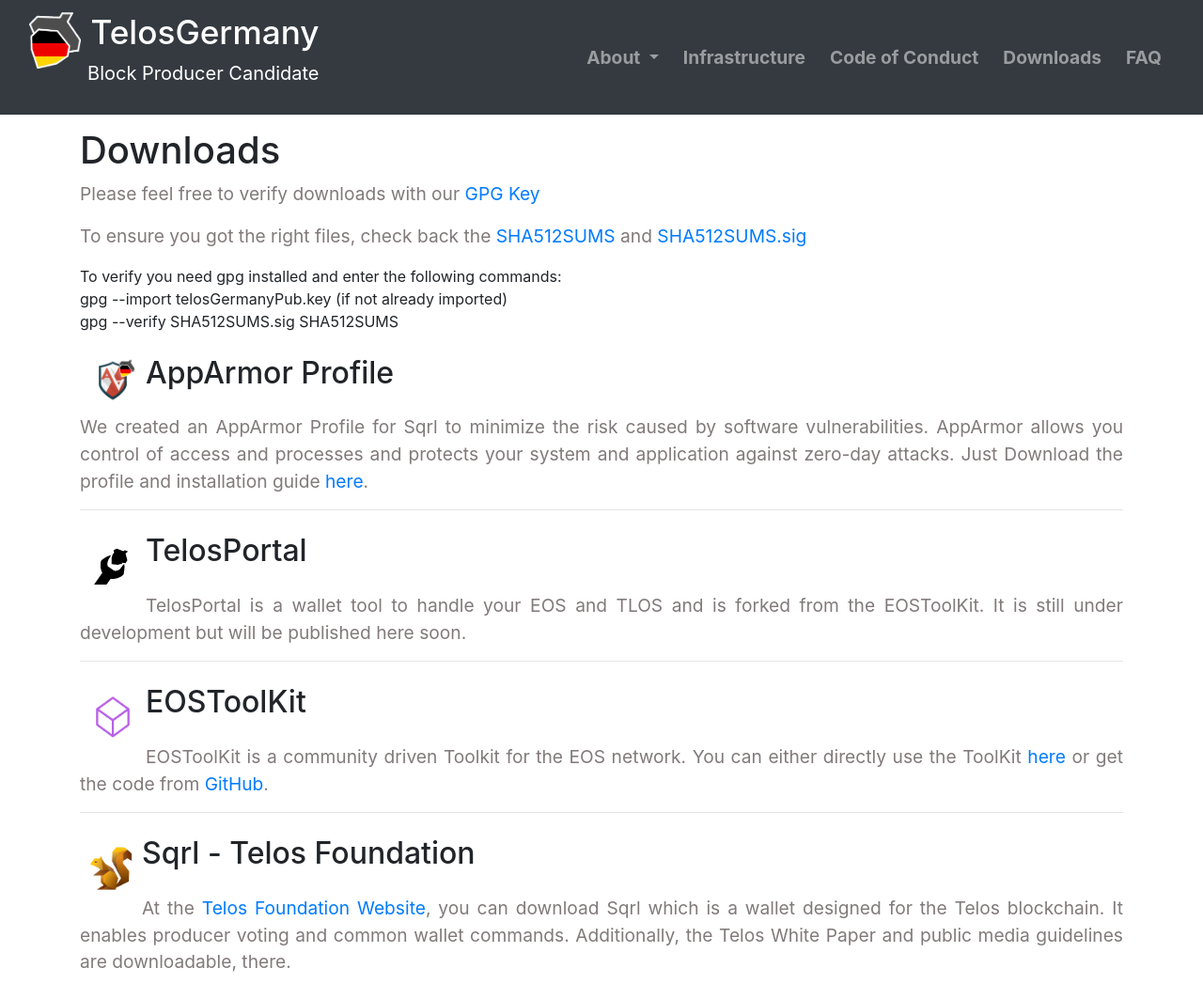
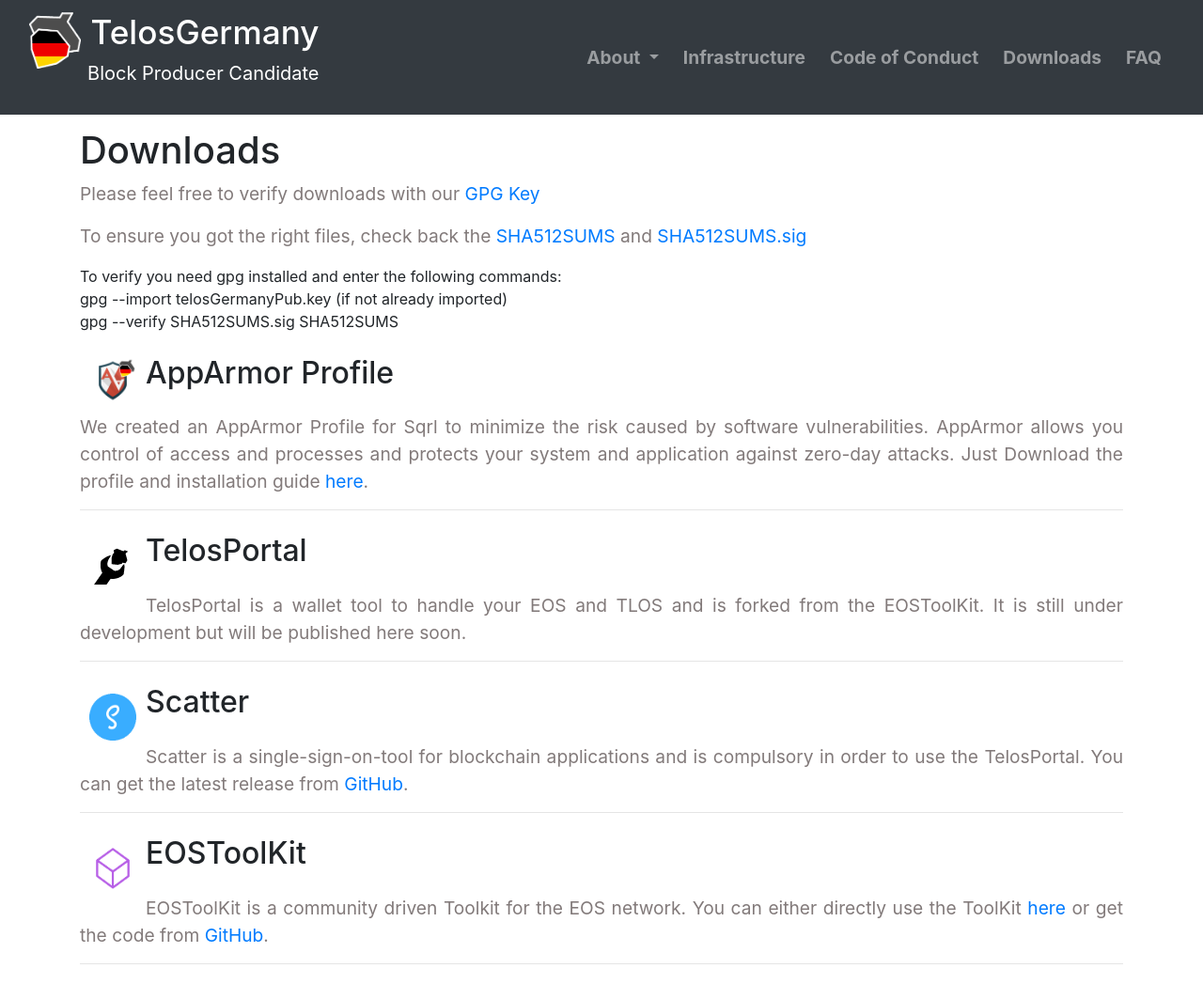
Before and after one commit to DerAndre/TelosGermanyPage, a website: page downloads.html in a window 1280 px wide. Shown: the top 1047 px of the page at 94% size. Drawn offline with Linux system fonts and the light colour scheme.

Commit message:
added scatter to download

```diff
--- a/downloads.html
+++ b/downloads.html
@@ -59,13 +59,20 @@
 
 				<hr>
 
+				<!-- Scatter -->
+				<span>
+					<img src="/assets/scatter_logo.png" height="50px" alt="EOSToolKit" style="float:left;margin:10px;">
+					<h2 class="mt-4 mb-4">Scatter</h2>
+				</span>
+				<p class="code-of-conduct-text" style="text-align: justify;">
+					Scatter is a single-sign-on-tool for blockchain applications and is compulsory in order to use the TelosPortal. You can get the latest release from <a href="https://github.com/GetScatter/ScatterDesktop/releases/" target="_blank">GitHub</a>.</p>
+				<hr>
+
 				<!-- EOSToolKit -->
 				<span>
 					<img src="/assets/eos_toolkit_logo.png" height="50px" alt="EOSToolKit" style="float:left;margin:10px;">
 					<h2 class="mt-4 mb-4">EOSToolKit</h2>
 				</span>
-
-
 				<p class="code-of-conduct-text" style="text-align: justify;">
 					EOSToolKit is a community driven Toolkit for the EOS network. You can either directly use the ToolKit <a href="https://eostoolkit.io/" target="_blank">here</a> or get the code from <a href="https://github.com/eostoolkit/eostoolkit" target="_blank">GitHub</a>.</p>
 				<hr>
@@ -75,8 +82,6 @@
 					<img src="/assets/sqrl_logo.png" height="50px" alt="EOSToolKit" style="float:left; margin:10px;">
 					<h2  class="mt-4 mb-4">Sqrl - Telos Foundation</h2>
 				</span>
-
-
 				<p class="code-of-conduct-text" style="text-align: justify;">
 					At the <a href="https://telosfoundation.io/downloads" target="_blank">Telos Foundation Website</a>, you can download Sqrl which is a wallet designed for the Telos blockchain. It enables producer voting and common wallet commands. Additionally, the Telos White Paper and public media guidelines are downloadable, there.
 				</p>
```
Also changed, not shown: assets/scatter_logo.png (added).
